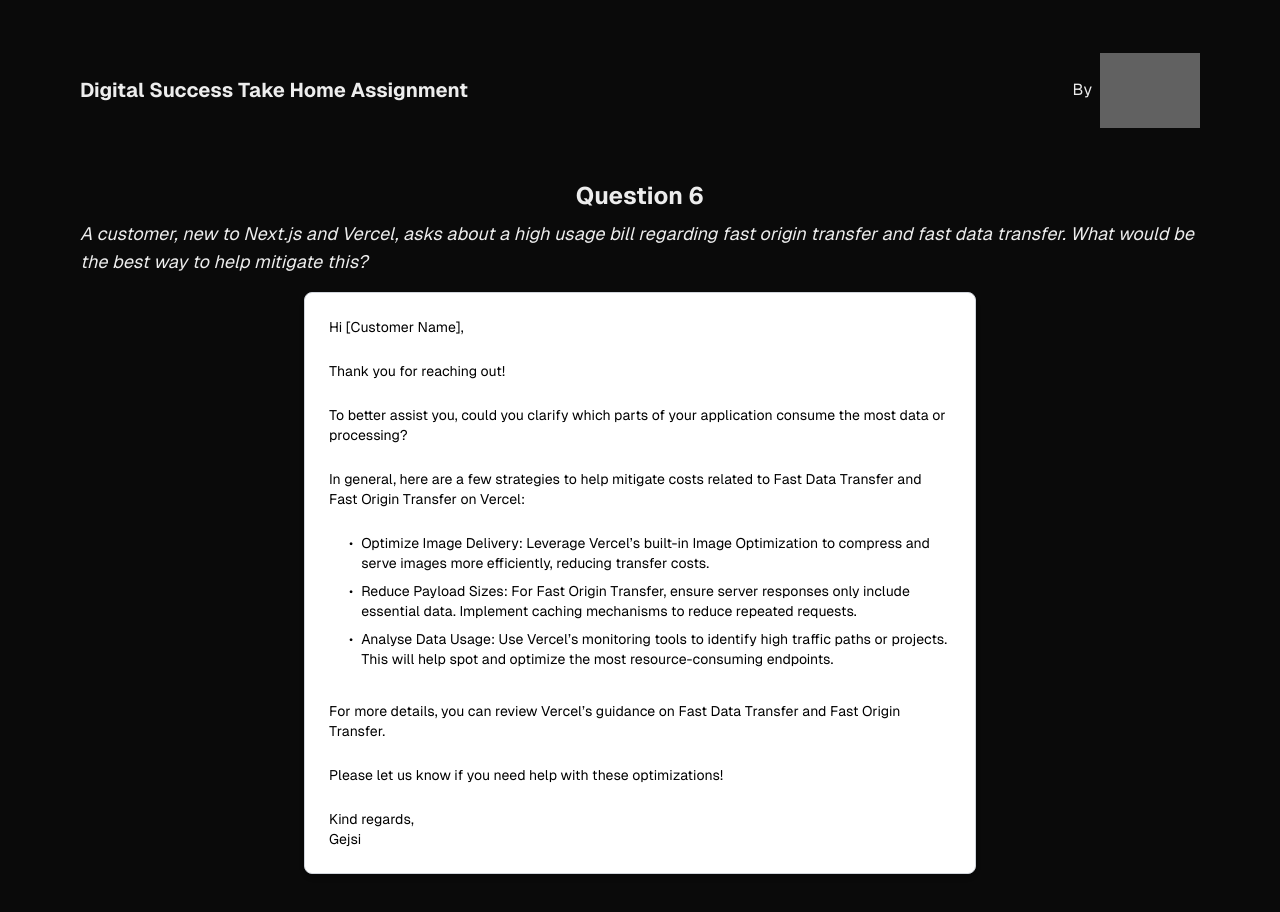
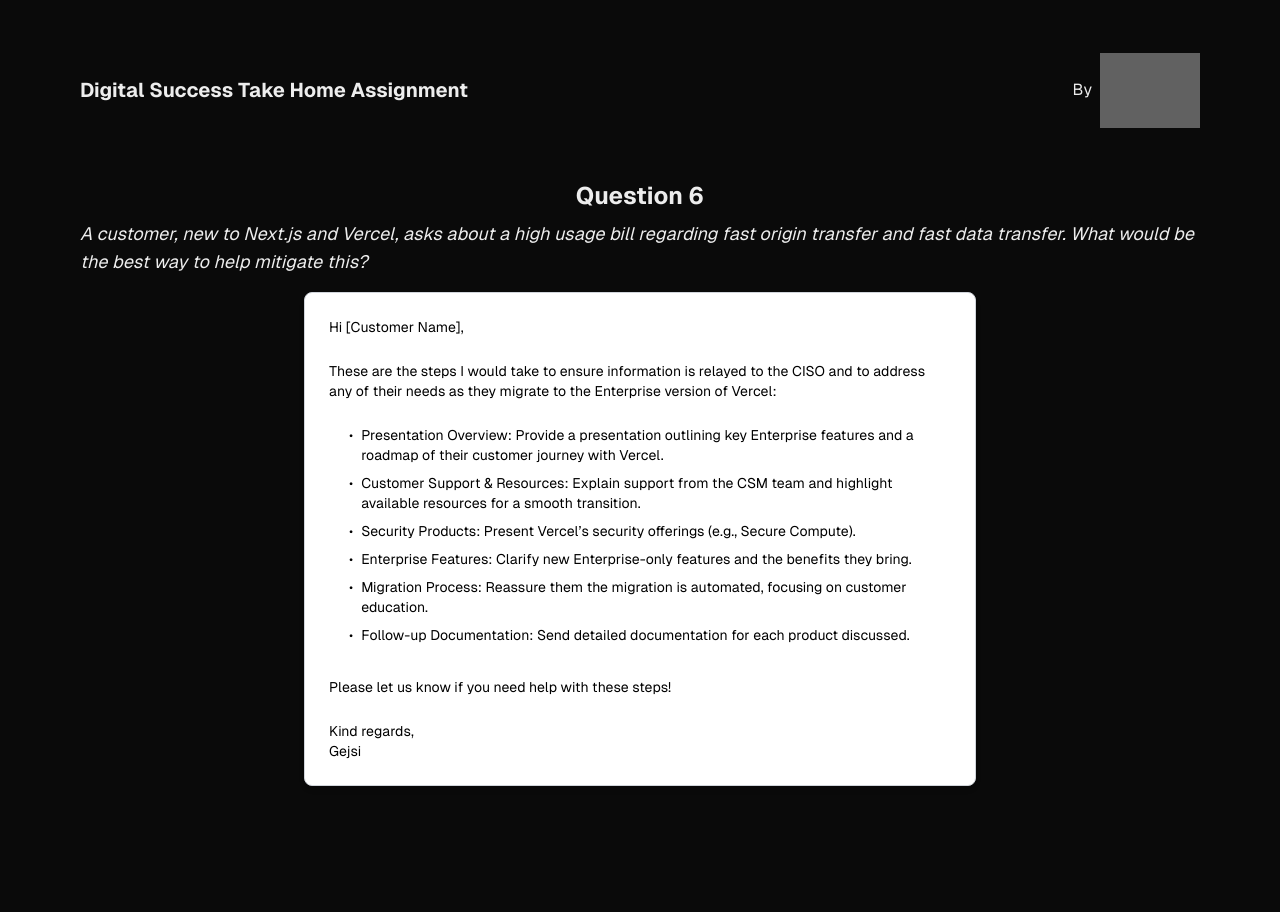
Before and after one commit to SirGejsi/nextjs-boilerplate, a Next.js app: page /questions/question6 in a window 1280 px wide. Shown: the top 912 px of the page. Built offline with nearby package versions, Linux system fonts and the light colour scheme; grey boxes are pictures that could not be loaded.

Commit message:
Update page.tsx

```diff
--- a/app/questions/question6/page.tsx
+++ b/app/questions/question6/page.tsx
@@ -32,44 +32,50 @@ export default function About() {
           </p>
           <br />
           <p className="text-sm text-black">
-            Thank you for reaching out!
-          </p>
-          <br />
-          <p className="text-sm text-black">
-            To better assist you, could you clarify which parts of your application consume the most data or processing?
-          </p>
-          <br />
-          <p className="text-sm text-black">
-            In general, here are a few strategies to help mitigate costs related to Fast Data Transfer and Fast Origin Transfer on Vercel:
+            These are the steps I would take to ensure information is relayed to the CISO and to address any of their needs as they migrate to the Enterprise version of Vercel:
           </p>
           <br />
           <ul className="list-none pl-5 text-sm text-black">
             <li className="flex mb-2">
               <span className="list-disc mr-2">•</span>
               <div>
-                Optimize Image Delivery: Leverage Vercel’s built-in Image Optimization to compress and serve images more efficiently, reducing transfer costs.
+                Presentation Overview: Provide a presentation outlining key Enterprise features and a roadmap of their customer journey with Vercel.
               </div>
             </li>
             <li className="flex mb-2">
               <span className="list-disc mr-2">•</span>
               <div>
-                Reduce Payload Sizes: For Fast Origin Transfer, ensure server responses only include essential data. Implement caching mechanisms to reduce repeated requests.
+                Customer Support & Resources: Explain support from the CSM team and highlight available resources for a smooth transition.
               </div>
             </li>
             <li className="flex mb-2">
               <span className="list-disc mr-2">•</span>
               <div>
-                Analyse Data Usage: Use Vercel’s monitoring tools to identify high traffic paths or projects. This will help spot and optimize the most resource-consuming endpoints.
+                Security Products: Present Vercel’s security offerings (e.g., Secure Compute).
+              </div>
+            </li>
+            <li className="flex mb-2">
+              <span className="list-disc mr-2">•</span>
+              <div>
+                Enterprise Features: Clarify new Enterprise-only features and the benefits they bring.
+              </div>
+            </li>
+            <li className="flex mb-2">
+              <span className="list-disc mr-2">•</span>
+              <div>
+                Migration Process: Reassure them the migration is automated, focusing on customer education.
+              </div>
+            </li>
+            <li className="flex mb-2">
+              <span className="list-disc mr-2">•</span>
+              <div>
+                Follow-up Documentation: Send detailed documentation for each product discussed.
               </div>
             </li>
           </ul>
           <br />
           <p className="text-sm text-black">
-            For more details, you can review Vercel’s guidance on Fast Data Transfer and Fast Origin Transfer.
-          </p>
-          <br />
-          <p className="text-sm text-black">
-            Please let us know if you need help with these optimizations!
+            Please let us know if you need help with these steps!
           </p>
           <br />
           <p className="text-sm text-black">
```
